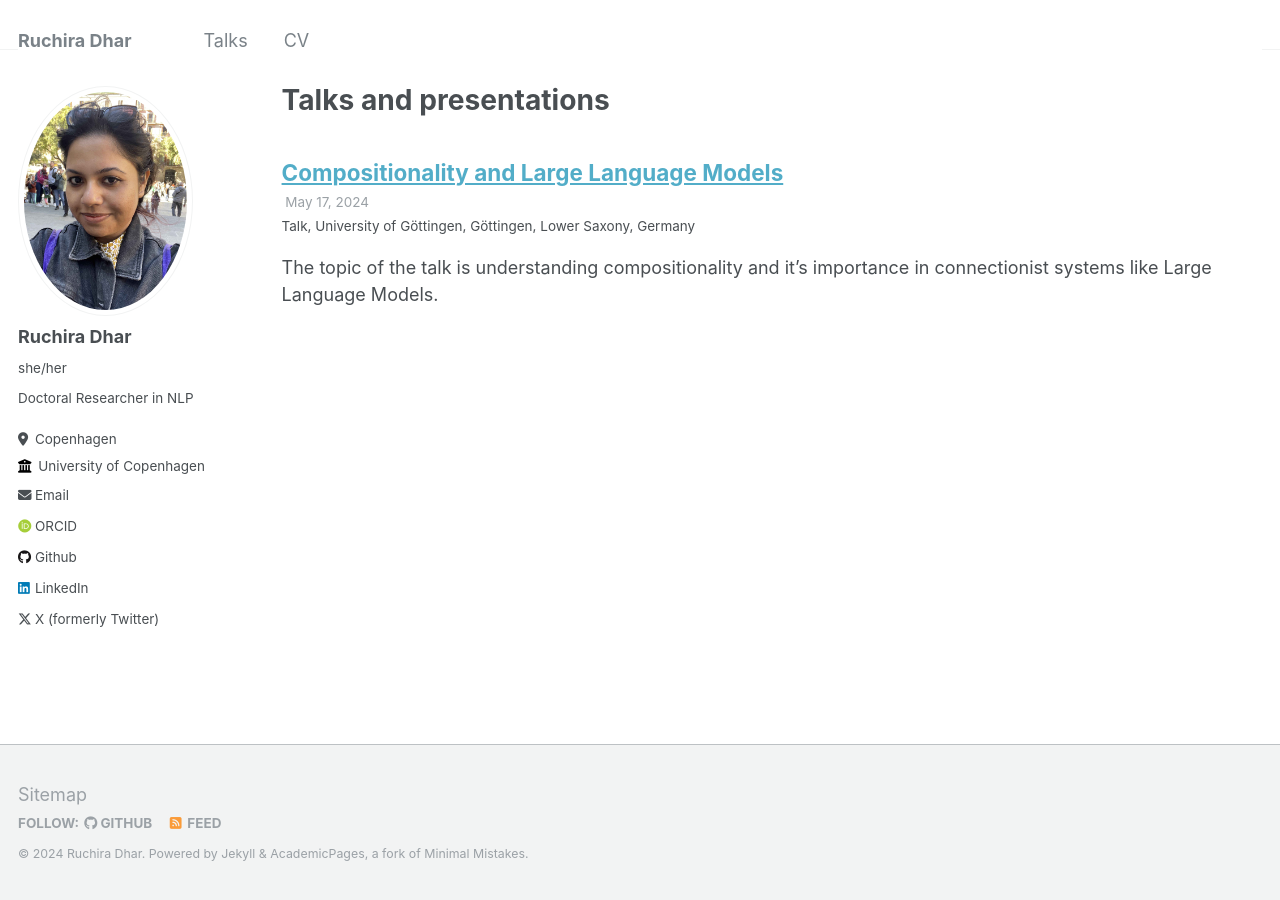
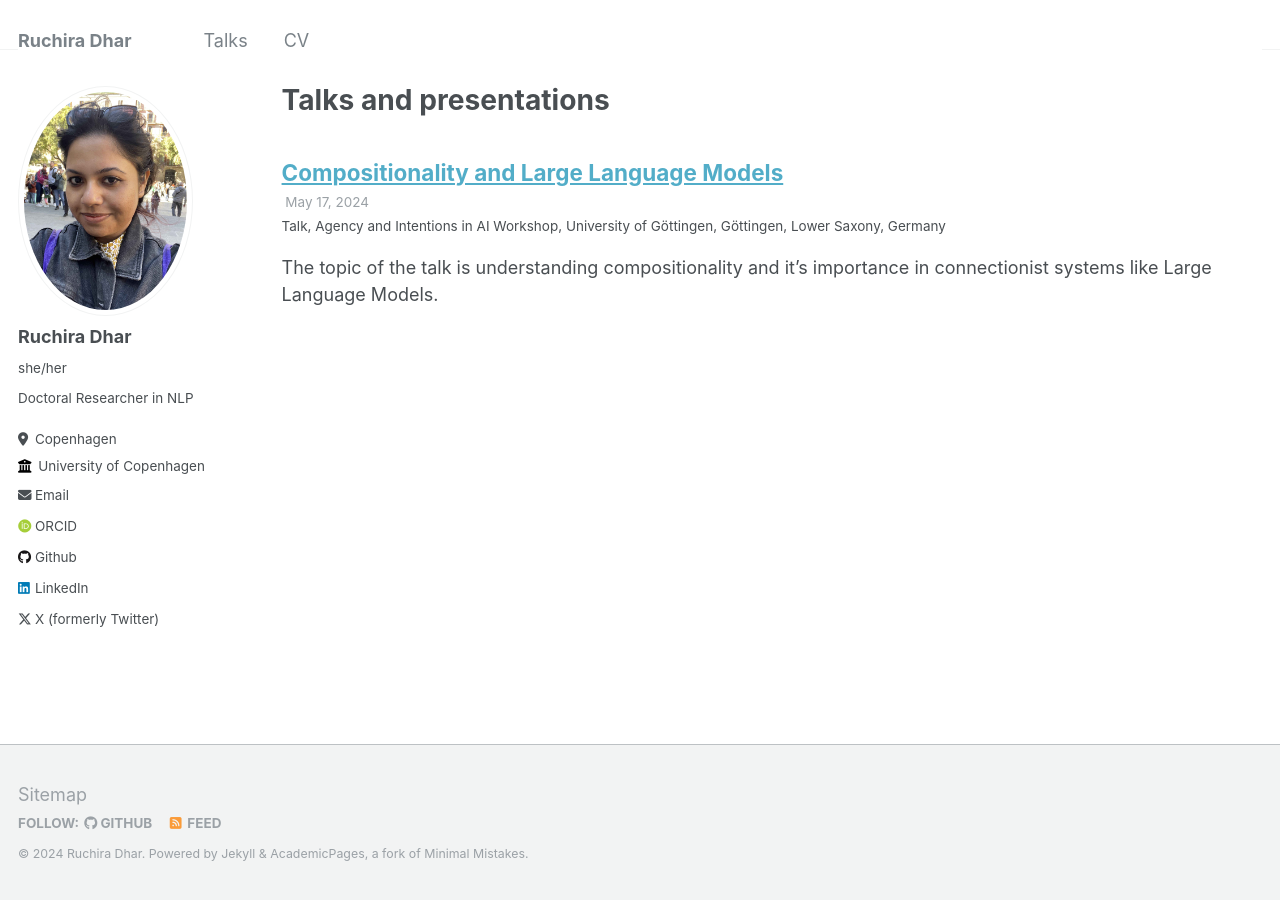
Before and after one commit to ruchiradhar/ruchiradhar.github.io, a Jekyll site: the page built from _pages/talks.html, in a window 1280 px wide. Built offline with Jekyll 4.4.1, drawn with Linux system fonts in a browser that asks for light colours; some web fonts are replaced.

Commit message:
Added venue to Talk 1

```diff
--- a/_talks/2024-05-17-talk-1.md
+++ b/_talks/2024-05-17-talk-1.md
@@ -3,7 +3,7 @@ title: "Compositionality and Large Language Models"
 collection: talks
 type: "Talk"
 permalink: /talks/2024-05-17-talk-1
-venue: "University of Göttingen"
+venue: "Agency and Intentions in AI Workshop, University of Göttingen"
 date: 2024-05-17
 location: "Göttingen, Lower Saxony, Germany"
 ---
```
